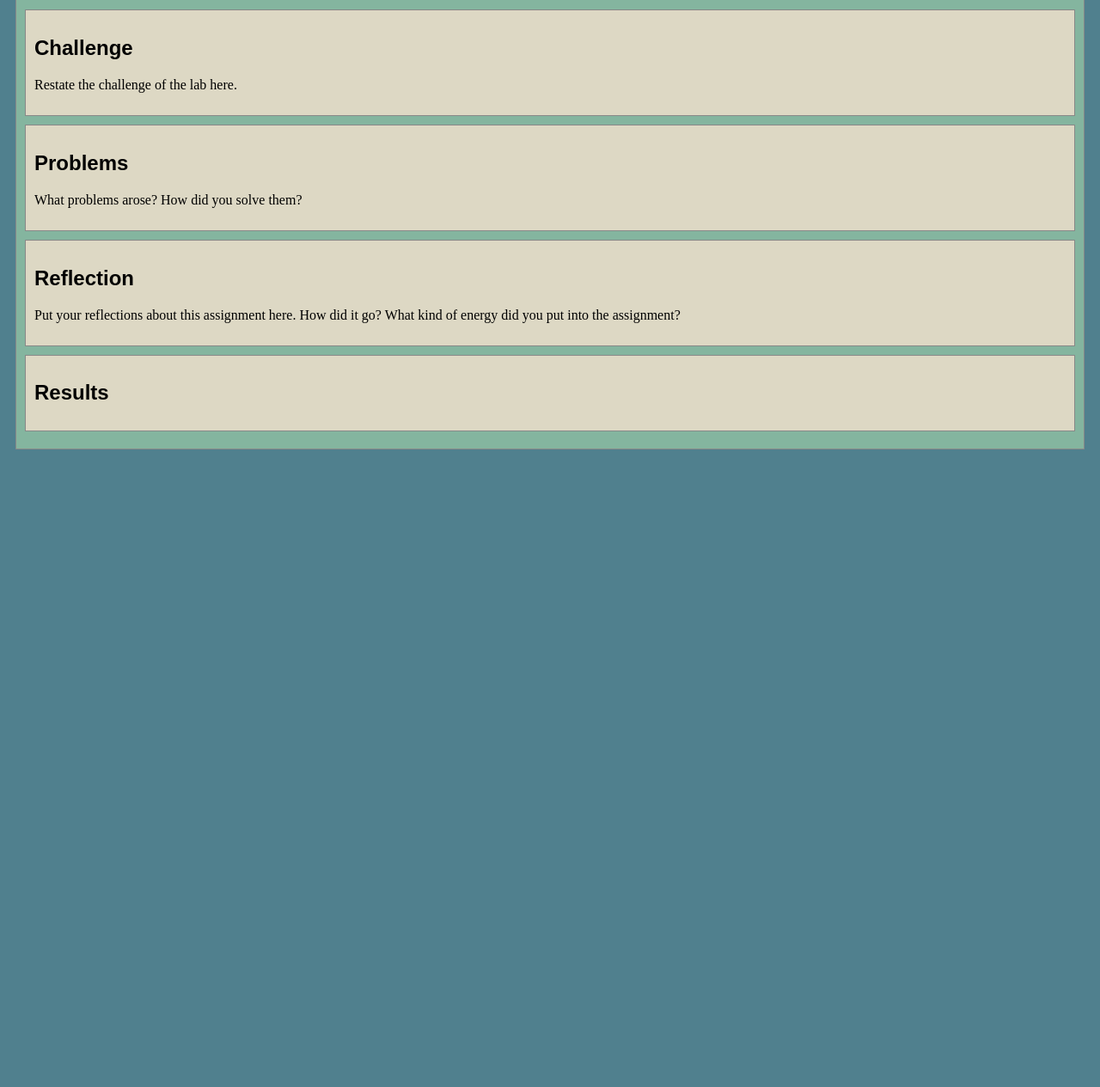
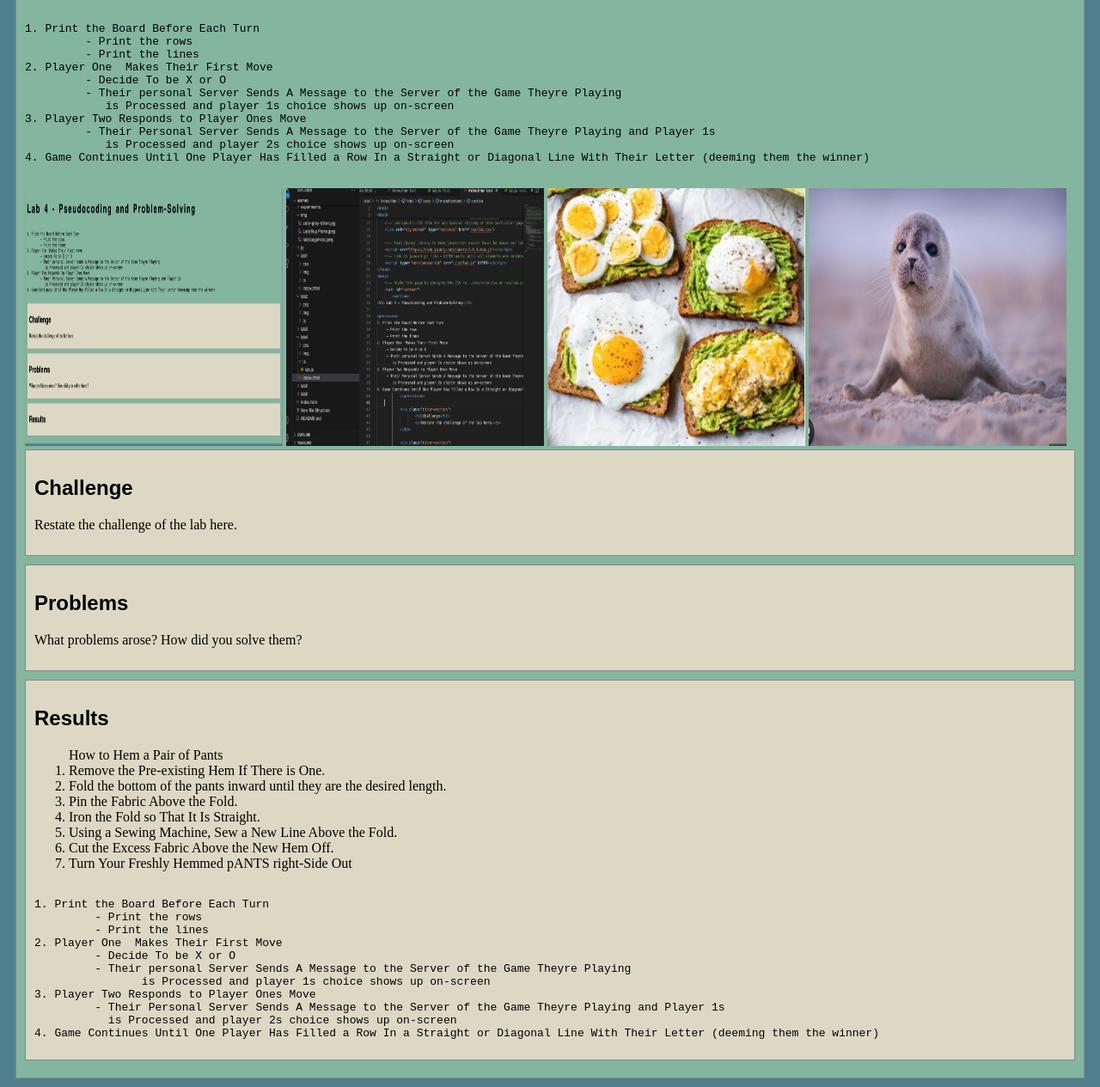
Before and after one commit to KaiPaga/ART101, a plain HTML site: page lab4/index.html in a window 1280 px wide. Shown: the part 100-1365 px from the top of the page at 86% size. Before the commit the page ends 800 px from the top, so only its background shows below. Drawn offline with nearby package versions, Linux system fonts and the light colour scheme.

Commit message:
Lab4 codes

```diff
--- a/lab4/index.html
+++ b/lab4/index.html
@@ -23,8 +23,32 @@
 	<!-- Style this page by changing the CSS in ../css/site.css or css/lab.css -->
 	<main id="content">
 		<section>
-			<h1>Lab X - Subject/Topic</h1>
-			<div class="minor-section">
+<h1> Lab 4 - Pseudocoding and Problem-Solving</h1>
+
+<pre><code>
+1. Print the Board Before Each Turn
+	 - Print the rows
+	 - Print the lines
+2. Player One  Makes Their First Move
+	 - Decide To be X or O
+	 - Their personal Server Sends A Message to the Server of the Game Theyre Playing
+	    is Processed and player 1s choice shows up on-screen
+3. Player Two Responds to Player Ones Move
+	 - Their Personal Server Sends A Message to the Server of the Game Theyre Playing and Player 1s
+	    is Processed and player 2s choice shows up on-screen
+4. Game Continues Until One Player Has Filled a Row In a Straight or Diagonal Line With Their Letter (deeming them the winner)
+			</pre></code>
+<img id="Website4" src="./img/Website 4.png" alt="Website4" width="300" height="300">
+<img id="Lab4" src="./img/Lab 4.png" alt="Lab4" width="300" height="300">
+<img id="Toast" src="./img/Toast.png" alt="Toast" width="300" height="300">
+<img id="Seal" src="./img/Seal.png" alt="Seal" width="300" height="300">
+
+
+
+
+
+
+		   <div class="minor-section">
 					<h2>Challenge</h2>
 					<p>Restate the challenge of the lab here.</p>
 			</div>
@@ -34,14 +58,44 @@
 					<p>What problems arose? How did you solve them? </p>
 			</div>
 
-			<div class="minor-section">
-					<h2>Reflection</h2>
-					<p>Put your reflections about this assignment here. How did it go? What kind of energy did you put into the assignment? </p>
 			</div>
 
 			<div class="minor-section">
-					<h2>Results</h2>
-					<div id="output"></div>
+				<h2>Results</h2>
+				<ol> How to Hem a Pair of Pants</a>
+				     <li><a>Remove the Pre-existing Hem If There is One.</a>
+				     <li><a>Fold the bottom of the pants inward until they are the desired length.</a>
+				    <li><a> Pin the Fabric Above the Fold.</a>
+				    <li><a> Iron the Fold so That It Is Straight.</a>
+				    <li><a> Using a Sewing Machine, Sew a New Line Above the Fold.</a>
+				    <li><a> Cut the Excess Fabric Above the New Hem Off.</a>
+				    <li><a> Turn Your Freshly Hemmed pANTS right-Side Out</a></li>
+				    </ol>
+
+<pre><code>
+1. Print the Board Before Each Turn
+	 - Print the rows
+	 - Print the lines
+2. Player One  Makes Their First Move
+	 - Decide To be X or O
+	 - Their personal Server Sends A Message to the Server of the Game Theyre Playing
+		is Processed and player 1s choice shows up on-screen
+3. Player Two Responds to Player Ones Move
+	 - Their Personal Server Sends A Message to the Server of the Game Theyre Playing and Player 1s
+	   is Processed and player 2s choice shows up on-screen
+4. Game Continues Until One Player Has Filled a Row In a Straight or Diagonal Line With Their Letter (deeming them the winner)
+</pre></code>
+
+
+
+
+
+
+
+
+
+
+
 			</div>
 		</section>
 		<nav id="links">
```
Also changed, not shown: lab4/img/Lab 4.png (added), lab4/img/Seal.png (added), lab4/img/Toast.png (added), lab4/img/Website 4.png (added), 4 other files.
